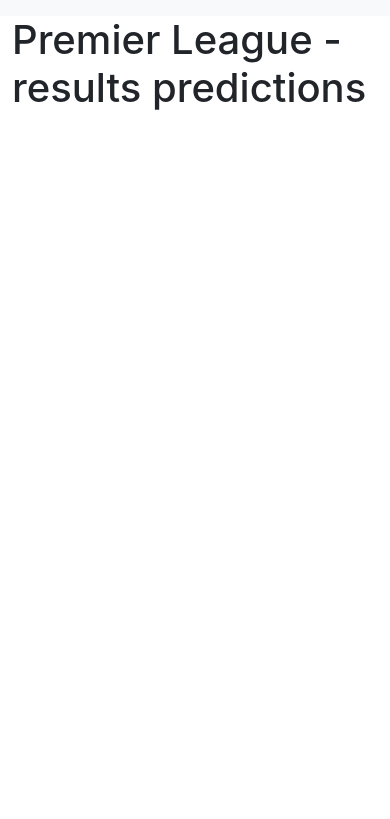
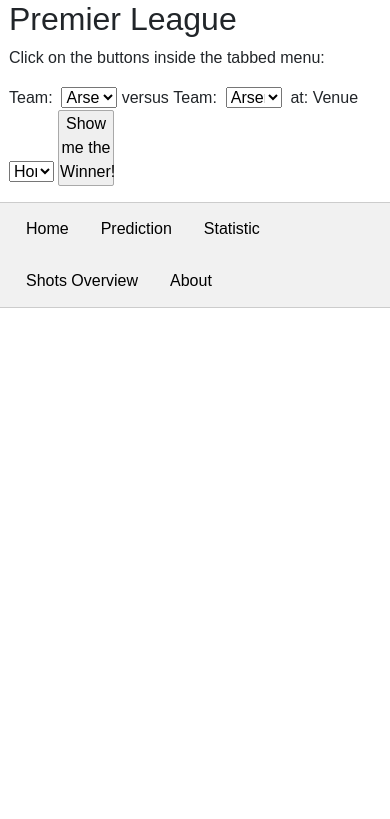
Before and after one commit to tc831/final-project-for-good, a Flask app: page / in a window 390 px wide. Shown: the top 819 px of the page. After the commit the page ends 308 px from the top, so only its background shows below. Run offline with Flask 2, Linux system fonts and the light colour scheme; some libraries are stand-ins or nearby versions.

Commit message:
merge templates, app.py from hiu

```diff
--- a/app.py
+++ b/app.py
@@ -78,20 +78,15 @@
 def index():
     return render_template('index.html')
 
-@app.route("/selection", methods=['GET', 'POST'])
-# @app.route("/selection", methods=['POST', 'GET'])
+@app.route("/", methods=['POST', 'GET'])
 def selection():
-    # print(request.form)
     if request.method=='POST':
+        print(request.form)
         teamA = request.form['TeamA']
         teamB = request.form['TeamB']
-        venue = request.form['Venue']
-        print(teamA)
-        print(teamB)
-        print(venue)
-        return render_template('selection.html')
+        return render_template('index.html')
     else:
-        return render_template('selection.html')
+        return render_template('index.html')
 
 @app.route("/renew_data")
 def renew_data():
--- a/templates/index.html
+++ b/templates/index.html
@@ -1,53 +1,133 @@
 <!DOCTYPE html>
-<html lang="en"><head><meta http-equiv="Content-Type" content="text/html; charset=UTF-8">
-
+<html>
+<head>
   <meta http-equiv="X-UA-Compatible" content="IE=edge">
   <meta name="viewport" content="width=device-width, initial-scale=1.0">
   <title>Premier League - results predictions</title>
 
   <link rel="stylesheet" href="https://cdn.jsdelivr.net/npm/bootstrap@5.1.3/dist/css/bootstrap.min.css" integrity="sha384-1BmE4kWBq78iYhFldvKuhfTAU6auU8tT94WrHftjDbrCEXSU1oBoqyl2QvZ6jIW3" crossorigin="anonymous">
   <link rel="stylesheet" href="https://stackpath.bootstrapcdn.com/bootstrap/4.3.1/css/bootstrap.min.css">
-    <!-- <link rel="stylesheet" href="../static/style.css"> -->
+  <link rel="stylesheet" href="{{ url_for('static', filename='./static/css/style.css')}}">
   <script type="text/javascript" src="https://public.tableau.com/javascripts/api/tableau-2.min.js"></script>
   <script src="{{ url_for('static', filename='./static/js/app.js')}}"></script>
-  <nav class="navbar navbar-expand-lg navbar-light bg-light">
-    <div class="navbar-collapse collapse w-100 order-1 order-md-0 dual-collapse2">
-        <ul class="navbar-nav mr-auto">
-    <div class="collapse navbar-collapse" id="navbarSupportedContent">
-      <ul class="navbar-nav ml-auto">
-        <li class="nav-item">
-          <a class="nav-link" href="#" id="navbarDropdown" role="button" aria-haspopup="true" aria-expanded="false">
-            Home
-          </a>
-        </li>
-        <li class="nav-item dropdown">
-          <a class="nav-link dropdown-toggle" href="#" id="navbarDropdown" role="button" data-toggle="dropdown" aria-haspopup="true" aria-expanded="false">
-            api
-          </a>
-          <div class="dropdown-menu" aria-labelledby="navbarDropdown">
-            <a class="dropdown-item" href="{{ url_for('renew_data')}}">Renew data</a>
-            <a class="dropdown-item" href="{{ url_for('getMatchData')}}">View Json data</a>
+</head>
+<body onLoad="createShotsViz();">
+  <div class="container-xxl" >
+    <div class="row">
+    <h2>Premier League</h2>
+    <p>Click on the buttons inside the tabbed menu:</p>
+    <div class="selections">
+    <!-- <form action="{{ url_for('selection') }}" method=post enctype=multipart/form-data ><p> -->
+      <!-- <label for="TeamA">Team: </label> -->Team:&nbsp;
+      <select id="TeamA" name="TeamA" style="max-width:15%;">
+        <option value="Arsenal">Arsenal</option>
+        <option value="Aston Villa">Aston Villa</option>
+        <option value="Bournemouth">Bournemouth</option>
+        <option value="Brentford">Brentford</option>
+        <option value="Brighton and Hove Albion">Brighton and Hove Albion</option>
+        <option value="Burnley">Burnley</option>
+        <option value="Cardiff City">Cardiff City</option>
+        <option value="Chelsea">Chelsea</option>
+        <option value="Crystal Palace">Crystal Palace</option>
+        <option value="Everton">Everton</option>
+        <option value="Fulham">Fulham</option>
+        <option value="Huddersfield Town">Huddersfield Town</option>
+        <option value="Leeds United">Leeds United</option>
+        <option value="Leicester City">Leicester City</option>
+        <option value="Liverpool">Liverpool</option>
+        <option value="Manchester City">Manchester City</option>
+        <option value="Manchester United">Manchester United</option>
+        <option value="Newcastle United">Newcastle United</option>
+        <option value="Norwich City">Norwich City</option>
+        <option value="Sheffield United">Sheffield United</option>
+        <option value="Southampton">Southampton</option>
+        <option value="Stoke City">Stoke City</option>
+        <option value="Swansea City">Swansea City</option>
+        <option value="Tottenham Hotspur">Tottenham Hotspur</option>
+        <option value="Watford">Watford</option>
+        <option value="West Bromwich Albion">West Bromwich Albion</option>
+        <option value="West Ham United">West Ham United</option>
+        <option value="Wolverhampton Wanderers">Wolverhampton Wanderers</option>
+      </select>&nbsp;versus&nbsp;Team:&nbsp;
+        <!-- <label for="TeamB">Team: </label> -->
+        <select id="TeamB" name="TeamB" style="max-width:15%;">
+          <option value="Arsenal">Arsenal</option>
+          <option value="Aston Villa">Aston Villa</option>
+          <option value="Bournemouth">Bournemouth</option>
+          <option value="Brentford">Brentford</option>
+          <option value="Brighton and Hove Albion">Brighton and Hove Albion</option>
+          <option value="Burnley">Burnley</option>
+          <option value="Cardiff City">Cardiff City</option>
+          <option value="Chelsea">Chelsea</option>
+          <option value="Crystal Palace">Crystal Palace</option>
+          <option value="Everton">Everton</option>
+          <option value="Fulham">Fulham</option>
+          <option value="Huddersfield Town">Huddersfield Town</option>
+          <option value="Leeds United">Leeds United</option>
+          <option value="Leicester City">Leicester City</option>
+          <option value="Liverpool">Liverpool</option>
+          <option value="Manchester City">Manchester City</option>
+          <option value="Manchester United">Manchester United</option>
+          <option value="Newcastle United">Newcastle United</option>
+          <option value="Norwich City">Norwich City</option>
+          <option value="Sheffield United">Sheffield United</option>
+          <option value="Southampton">Southampton</option>
+          <option value="Stoke City">Stoke City</option>
+          <option value="Swansea City">Swansea City</option>
+          <option value="Tottenham Hotspur">Tottenham Hotspur</option>
+          <option value="Watford">Watford</option>
+          <option value="West Bromwich Albion">West Bromwich Albion</option>
+          <option value="West Ham United">West Ham United</option>
+          <option value="Wolverhampton Wanderers">Wolverhampton Wanderers</option>
+        </select>&nbsp; at: Venue&nbsp;
+        <!-- <label for="venue"> at:</label> -->
+        <select id="Venue" name="Venue" style="max-width:12%;">
+          <option value="Home">Home</option>
+          <option value="Away">Away</option>
+        </select>
+        <!-- <input type="Submit" value="Show me the Winner!"> -->
+        <button type="button" class="button" onclick="submit_btn()" style="width:15%;">Show me the Winner!</button><br>
+    <!-- </form> -->
+      </div><br><p></p>
     </div>
-        </li>
-      </ul>
+    <div class="row">
+      <div class="tab">
+        <button class="tablink" name="Home" onclick="openPage(event, 'Home')" id="defaultOpen">Home</button>
+        <button class="tablink" name="Prediction" onclick="openPage(event, 'Prediction')">Prediction</button>
+        <button class="tablink" name="Dashboard" onclick="openPage(event, 'Dashboards')">Statistic</button>
+        <button class="tablink" name="Shots" onclick="openPage(event, 'Stats')">Shots Overview</button>
+        <button class="tablink" name="About" onclick="openPage(event, 'About')">About</button>
       </div>
-  </nav>
-  <div class="container">
+      <div id="Home" class="tabcontent">
+        <h3>Home</h3>
+        <p>How it works</p>
+      </div>
+      <div id="Prediction" class="tabcontent">
+        <h3>Prediction</h3>
+        <p>Prediction</p>
+      </div>
+
+      <div id="Dashboards" class="tabcontent">
+        <h3>Team Comparison</h3>
+        <p>Use the filters below to cycle through the Seasons and see how accurate are the experts in pre-determinating the Expected Goals before each games as well as review past results by selecting an opponent or, compare your favourite teams results between seasons.</p>
         <div class="row">
-      <h1>Premier League - results predictions</h1><br>
+          <div id="vizContainer" style="width:50%; height:100%;"></div>
+          <div id="vizContainer1" style="width:50%; height:100%;"></div>
         </div>
       </div>
-  </head>
-   <!-- <body data-new-gr-c-s-check-loaded="14.1063.0" data-gr-ext-installed=""> -->
-    <body onload="initViz();">
-      <div class="row">
-        <div class="col-sm-6" id="vizContainer" style="width:800px; height:700px;"></div>
-        <div class="col-sm-6"id="vizContainer1" style="width:800px; height:700px;"></div>
+
+      <div id="Stats" class="tabcontent">
+        <h3>Average Shots by Months</h3>
+        <div id="vizContainerAvg" style="width: 100%; height:100%"></div>
       </div>
 
+      <div id="About" class="tabcontent">
+        <h3>About</h3>
+        <p>About the data</p>
+      </div>
+    </div>
 </body>
 </html>
-<script src="https://d3js.org/d3.v5.min.js"></script>
 <script src="https://cdnjs.cloudflare.com/ajax/libs/jquery/3.3.1/jquery.min.js"></script>
 <script src="https://stackpath.bootstrapcdn.com/bootstrap/4.3.1/js/bootstrap.bundle.min.js"></script>
 <script src="https://stackpath.bootstrapcdn.com/bootstrap/4.3.1/js/bootstrap.min.js"></script>
--- a/templates/static/css/style.css
+++ b/templates/static/css/style.css
@@ -9,3 +9,56 @@
 
   background-color: white
   }
+
+/* Style the tab */
+
+.tab {
+  overflow: hidden;
+  border: 1px solid #ccc;
+  background-color: #f1f1f1;
+}
+
+/* Style the buttons that are used to open the tab content */
+.tab button {
+  background-color: inherit;
+  float: left;
+  border: none;
+  outline: none;
+  cursor: pointer;
+  padding: 14px 16px;
+  transition: 0.3s;
+}
+
+/* Change background color of buttons on hover */
+.tab button:hover {
+  background-color: #ddd;
+}
+
+/* Create an active/current tablink class */
+.tab button.active {
+  background-color: #ccc;
+}
+
+/* Style the tab content */
+.tabcontent {
+  display: none;
+  padding: 6px 12px;
+  border: 1px solid #ccc;
+  border-top: none;
+}
+
+.button {
+  /* background-color:#e7e7e7; */
+  border: none;
+  color: black;
+  padding: 1px 1px;
+  text-align: center;
+  text-decoration: none;
+  display: inline-block;
+  font-size: 16px;
+  margin: auto;
+  align-items: center;
+  border: 1px solid darkgray;
+  cursor: pointer;
+  border-radius: 2px;
+}
--- a/templates/static/js/app.js
+++ b/templates/static/js/app.js
@@ -1,31 +1,102 @@
-function initViz() {
-	_ParamA = "Manchester City"
+var viz_home
+var viz_away
+var viz_avg
+var _ParamA = "Arsenal"
+var _ParamB ="Arsenal"
 
-	var containerDiv = document.getElementById("vizContainer"),
+var baseurl = "https://public.tableau.com/views/TeamStats_16582409510560/"
 
-		url_home ="https://public.tableau.com/views/TeamStats/HomeTeam?:showVizHome=no&TeamA_param=" + _ParamA
+function openPage(evt, xyz) {
+  var i, tabcontent, tablinks;
+  tabcontent = document.getElementsByClassName("tabcontent");
+  for (i = 0; i < tabcontent.length; i++) {
+    tabcontent[i].style.display = "none";
+  }
+  tablinks = document.getElementsByClassName("tablink");
 
+  for (i = 0; i < tablinks.length; i++) {
+    tablinks[i].className = tablinks[i].className.replace("active", "");
+  }
+
+  document.getElementById(xyz).style.display = "block";
+  evt.currentTarget.className += " active";
+
+  var _selpage = document.getElementById(xyz).id
+
+}
+
+// document.getElementById("defaultOpen").click();
+
+function submit_btn() {
+  var _ParamA = document.getElementById("TeamA").value;
+  var _ParamB = document.getElementById("TeamB").value;
+  console.log(_ParamA)
+  console.log("button pressed")
+  if (_selpage="Dashboard") {
+    console.log*('createComparisonViz')
+    createComparisonViz(_ParamA, _ParamB);
+  }
+  if (_selpage="Stats") {
+    console.log*('createShotsViz')
+    createShotsViz();
+  }
+}
+function createComparisonViz(_ParamA, _ParamB) {
+  // Home Team Viz url
+	// var _ParamA = "Manchester City"
+  // var _ParamB ="Chelsea"
+  console.log("create " + _ParamA)
+  var url_home = baseurl + "HomeTeam?:showVizHome=no&TeamA_param=" + _ParamA
+	var url_away = baseurl + "AwayTeam?:showVizHome=no&TeamB_param=" + _ParamB
+
+  var containerDiv = document.getElementById("vizContainer"),
 
 		options = {
 			hideTabs: true,
 			onFirstInteractive: function () {
-				console.log("Run this code when the viz has finished loading.");
+				console.log("Home loaded.");
 			}
 		};
 
-	var viz = new tableau.Viz(containerDiv, url_home, options);
+    if (viz_home) { // If a viz object exists, delete it.
+      viz_home.dispose();
+    }
+	 viz_home = new tableau.Viz(containerDiv, url_home, options);
 
+   // Away Team Viz URL
 	var containerDiv1 = document.getElementById("vizContainer1"),
-	_ParamB ="Chelsea"
-	url_away = "https://public.tableau.com/views/TeamStats/AwayTeam?:showVizHome=no&TeamA_param=" + _ParamB
 
 	options = {
 		hideTabs: true,
 		onFirstInteractive: function () {
-			console.log("Run this code when the viz has finished loading.");
+			console.log("Away Loaded");
+		}
+	};
+  if (viz_away) { // If a viz object exists, delete it.
+    viz_away.dispose();
+  }
+	viz_away = new tableau.Viz(containerDiv1, url_away, options);
+	// Create a viz object and embed it in the container div.
+
+}
+
+function createShotsViz() {
+
+  var url_avg = baseurl + "ShotsbyMonths"
+
+  // Avg Shots viz
+	var avgShotsContainer = document.getElementById("vizContainerAvg"),
+
+	options = {
+		hideTabs: true,
+		onFirstInteractive: function () {
+			console.log("Average Shots Loaded");
 		}
 	};
 
-	var viz = new tableau.Viz(containerDiv1, url_away, options);
+  if (viz_avg) { // If a viz object exists, delete it.
+    viz_avg.dispose();
+  }
+  viz_avg = new tableau.Viz(avgShotsContainer, url_avg, options);
 	// Create a viz object and embed it in the container div.
 }
```
Also changed, not shown: 3 other files. Lines whose indentation alone changed are shown as unchanged.
